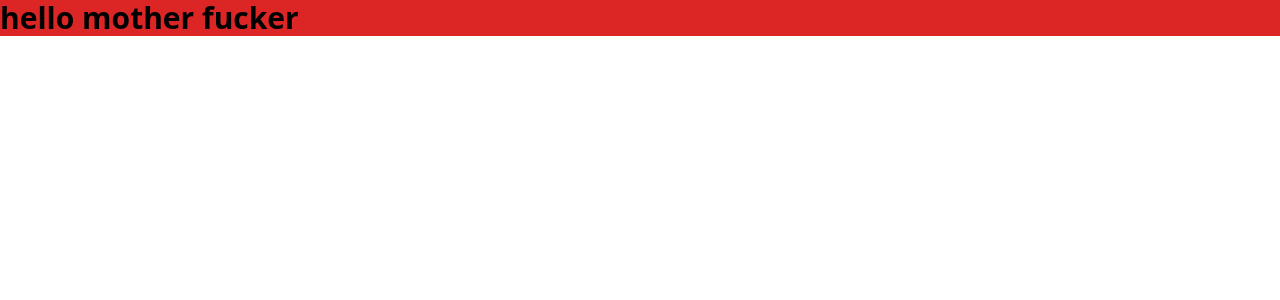
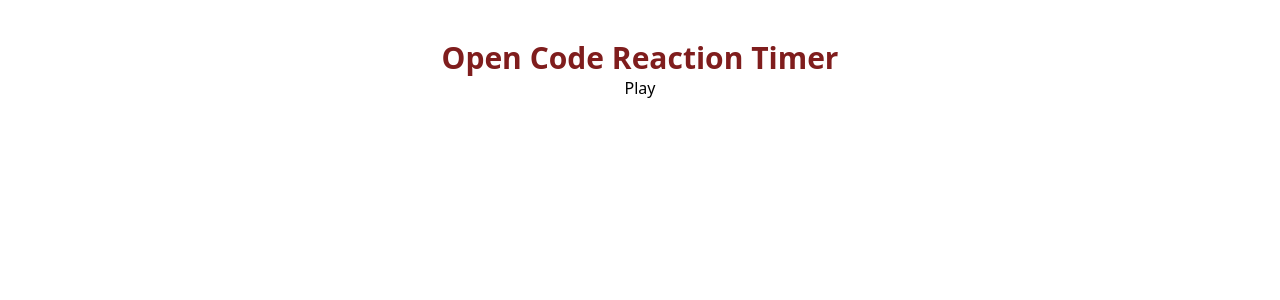
Before and after one commit to atroopa/reaction-vue, a Vue app: page / in a window 1280 px wide. Before the commit this address had no page. Shown: the top 300 px of the page. Built offline with nearby package versions, Linux system fonts and the light colour scheme.

Commit message:
create method start

```diff
--- a/src/App.vue
+++ b/src/App.vue
@@ -1,8 +1,24 @@
 <template>
-  <h1 class="bg-red-600 text-3xl font-bold">hello mother fucker </h1>
+  <div class="flex flex-col items-center justify-between pt-10">
+    <h1 class="text-red-900 text-3xl font-bold text-center">Open Code Reaction Timer</h1>
+    <button @click="start">Play</button>
+  </div>
   <router-view/>
 </template>
+<!-- ------------- script --------------- -->
+<script>
+  export default {
+    name : 'App',
+    components : {},
+    methods: {
+      start(){
 
+      }
+    }
+  }
+</script>
+
+<!-- ------------- style --------------- -->
 <style>
 
 </style>
```
Also changed, not shown: src/components/Block.vue (added), src/components/Results.vue (added).
